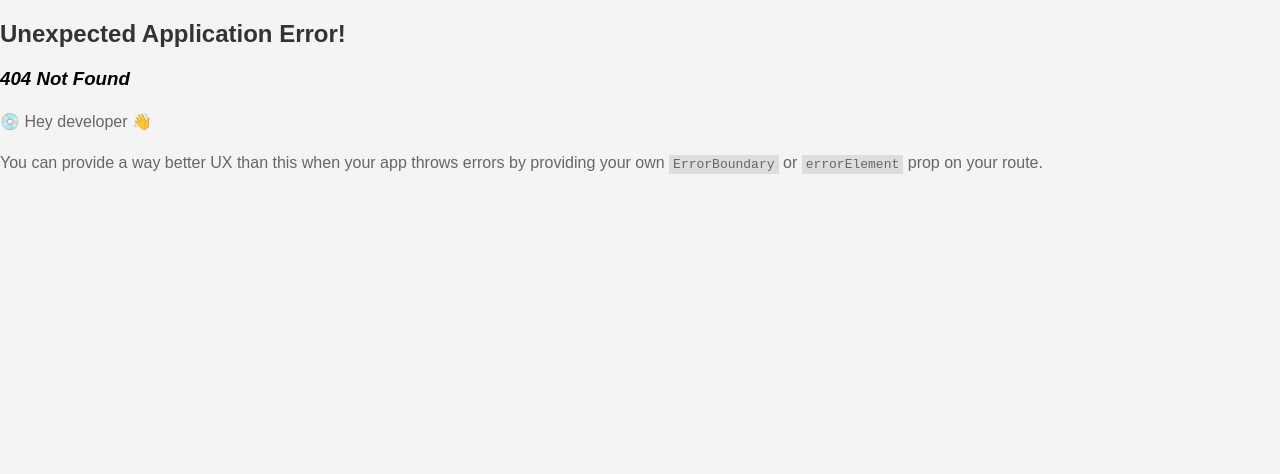
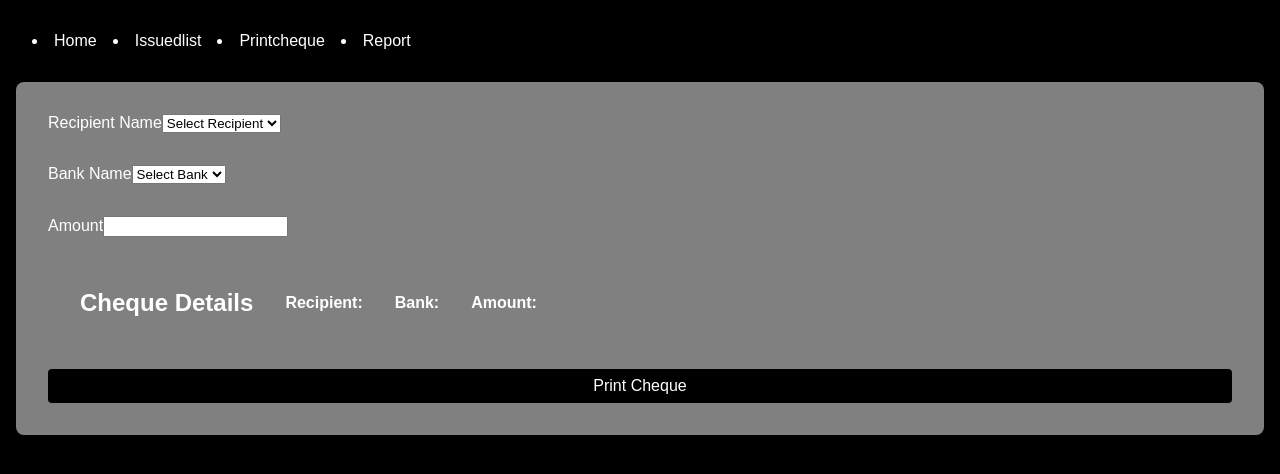
Before and after one commit to Tusharprabhu/chequer, a React (Vite) app: page /printcheque in a window 1280 px wide. Before the commit this address had no page. Shown: the top 474 px of the page. Built offline with nearby package versions, Linux system fonts and the light colour scheme.

Commit message:
feat: add PrintCheque and Report components; update routing and styles; implement cheque saving functionality

```diff
--- a/components/Home.jsx
+++ b/components/Home.jsx
@@ -5,7 +5,7 @@ function Home() {
   return (
     <div className="home">
 <div className="table">
-  n
+  table
 </div>
     </div>
   );
--- a/components/Navbar.jsx
+++ b/components/Navbar.jsx
@@ -8,6 +8,8 @@ const Navbar = () => {
             <div className="links">
             <NavLink to="/"><li>Home</li></NavLink>
             <NavLink to="/issuedlist"><li>Issuedlist</li></NavLink>
+            <NavLink to="/printcheque"><li>Printcheque</li></NavLink>
+            <NavLink to="/report"><li>Report</li></NavLink>
             </div>
         </nav>
     </div>
--- /dev/null
+++ b/components/Printcheque.jsx
@@ -0,0 +1,101 @@
+import React, { useState, useEffect } from "react";
+import Papa from "papaparse";
+
+const PrintCheque = () => {
+  const [data, setData] = useState([]);
+  const [recipient, setRecipient] = useState("");
+  const [bank, setBank] = useState("");
+  const [amount, setAmount] = useState("");
+
+  useEffect(() => {
+    Papa.parse("/data/file.csv", {
+      download: true,
+      header: true,
+      complete: (results) => {
+        setData(results.data);
+      },
+    });
+  }, []);
+
+  const handlePrintAndSave = () => {
+    window.print();
+    const newData = { recipient, bank, amount };
+
+    fetch("/api/saveCheque", {
+      method: "POST",
+      headers: {
+        "Content-Type": "application/json",
+      },
+      body: JSON.stringify(newData),
+    })
+      .then((response) => response.json())
+      .then((result) => {
+        console.log("Data saved:", result);
+      })
+      .catch((error) => {
+        console.error("Error saving data:", error);
+      });
+  };
+
+  return (
+    <div className="printcheque">
+      <div className="form-group">
+        <label htmlFor="recipient">Recipient Name</label>
+        <select
+          id="recipient"
+          value={recipient}
+          onChange={(e) => setRecipient(e.target.value)}
+        >
+          <option value="">Select Recipient</option>
+          {data.map((item, index) => (
+            <option key={index} value={item.recipient}>
+              {item.recipient}
+            </option>
+          ))}
+        </select>
+      </div>
+
+      <div className="form-group">
+        <label htmlFor="bank">Bank Name</label>
+        <select
+          id="bank"
+          value={bank}
+          onChange={(e) => setBank(e.target.value)}
+        >
+          <option value="">Select Bank</option>
+          {data.map((item, index) => (
+            <option key={index} value={item.bank}>
+              {item.bank}
+            </option>
+          ))}
+        </select>
+      </div>
+
+      <div className="form-group">
+        <label htmlFor="amount">Amount</label>
+        <input
+          type="number"
+          id="amount"
+          value={amount}
+          onChange={(e) => setAmount(e.target.value)}
+        />
+      </div>
+      <div className="printpreview">
+        <div className="cheque-details"></div>
+        <h2>Cheque Details</h2>
+        <p>
+          <strong>Recipient:</strong> {recipient}
+        </p>
+        <p>
+          <strong>Bank:</strong> {bank}
+        </p>
+        <p>
+          <strong>Amount:</strong> {amount}
+        </p>
+      </div>
+      <button onClick={handlePrintAndSave}>Print Cheque</button>
+    </div>
+  );
+};
+
+export default PrintCheque;
--- /dev/null
+++ b/components/Report.jsx
@@ -0,0 +1,13 @@
+import React from "react";
+
+function Report() {
+    return (
+        <div className="report">
+            <div className="table">
+                table
+            </div>
+        </div>
+    );
+}
+
+export default Report;
--- a/package.json
+++ b/package.json
@@ -10,6 +10,9 @@
     "preview": "vite preview"
   },
   "dependencies": {
+    "body-parser": "^1.20.3",
+    "express": "^4.21.2",
+    "papaparse": "^5.4.1",
     "react": "^18.3.1",
     "react-dom": "^18.3.1",
     "react-router-dom": "^7.1.1"
--- a/src/App.jsx
+++ b/src/App.jsx
@@ -6,6 +6,9 @@ import {
 import Home from "/components/Home";
 import Issuedlist from "/components/Issuedlist";
 import Navbar from "../components/Navbar";
+import Printcheque from "/components/Printcheque";
+import Report from "/components/Report";
+
 
 const routes = createBrowserRouter([
   {
@@ -26,6 +29,27 @@ const routes = createBrowserRouter([
       </>
     ),
   },
+
+  {
+    path: "/printcheque",
+    element: (
+      <>
+        <Navbar />
+        <Printcheque />
+      </>
+    ),
+  },
+  {
+
+    path:"report",
+    element: (
+      <>
+        <Navbar />
+        <Report />
+      </>
+    ),
+  }
+
 ]);
 
 export default function App() {
--- a/src/index.css
+++ b/src/index.css
@@ -5,22 +5,25 @@ body {
   font-family: Arial, sans-serif;
   margin: 0;
   padding: 0;
-  background-color: #f4f4f4;
+  background-color: #000000; /* Black background */
+  color: #ffffff; /* White text */
 }
 
 h1, h2 {
-  color: #333;
+  color: #ffffff; /* White text */
 }
 
 p {
-  color: #666;
+  color: #ffffff; /* White text */
   line-height: 1.6;
 }
 
 /* Navbar styles */
 .navbar {
-  background-color: #333;
+  background-color: #000000; /* Black background */
   padding: 1rem;
+  border-radius: 8px;
+  margin: 1rem;
 }
 
 .navbar .links {
@@ -37,21 +40,56 @@ p {
   text-decoration: underline;
 }
 
-/* Home and issuedlist page styles */
+/* Home and Issuedlist page styles */
 .home, .issuedlist {
   padding: 2rem;
   margin: 1rem;
   border-radius: 8px;
-  background-color: white;
+  background-color: #808080; /* Gray background */
   box-shadow: 0 2px 4px rgba(0, 0, 0, 0.1);
+  color: #ffffff; /* White text */
 }
 
-.home {
-  background-color: #3498db; /* Blue background */
+/* Printcheque and Report page styles */
+.printcheque, .report {
+  padding: 2rem;
+  margin: 1rem;
+  border-radius: 8px;
+  background-color: #808080; /* Gray background */
+  box-shadow: 0 2px 4px rgba(0, 0, 0, 0.1);
+  color: #ffffff; /* White text */
+}
+
+.printcheque {
+  gap: 2rem;
+  display: flex;
+  flex-direction: column;
+}
+
+.printpreview {
+  display: flex;
+  align-items: center;
+  justify-content: flex-start;
+  flex-direction: row;
+  gap: 2rem;
+  background-color: #808080; /* Gray background */
   color: white;
 }
 
-.issuedlist {
-  background-color: #2ecc71; /* Green background */
+button {
+  background-color: #000000; /* Black background */
   color: white;
+  border: none;
+  padding: 0.5rem 1rem;
+  border-radius: 4px;
+  cursor: pointer;
+  font-size: 1rem;
 }
+
+button:hover {
+  background-color: #333333; /* Darker black background */
+}
+
+button:active {
+  background-color: #666666; /* Even darker black background */
+}
```
Also changed, not shown: server.js (added, +35 -0 lines), data/file.csv (added), data/outgoing.csv (added), 1 other file (tests, documents, lock files or other folders).
